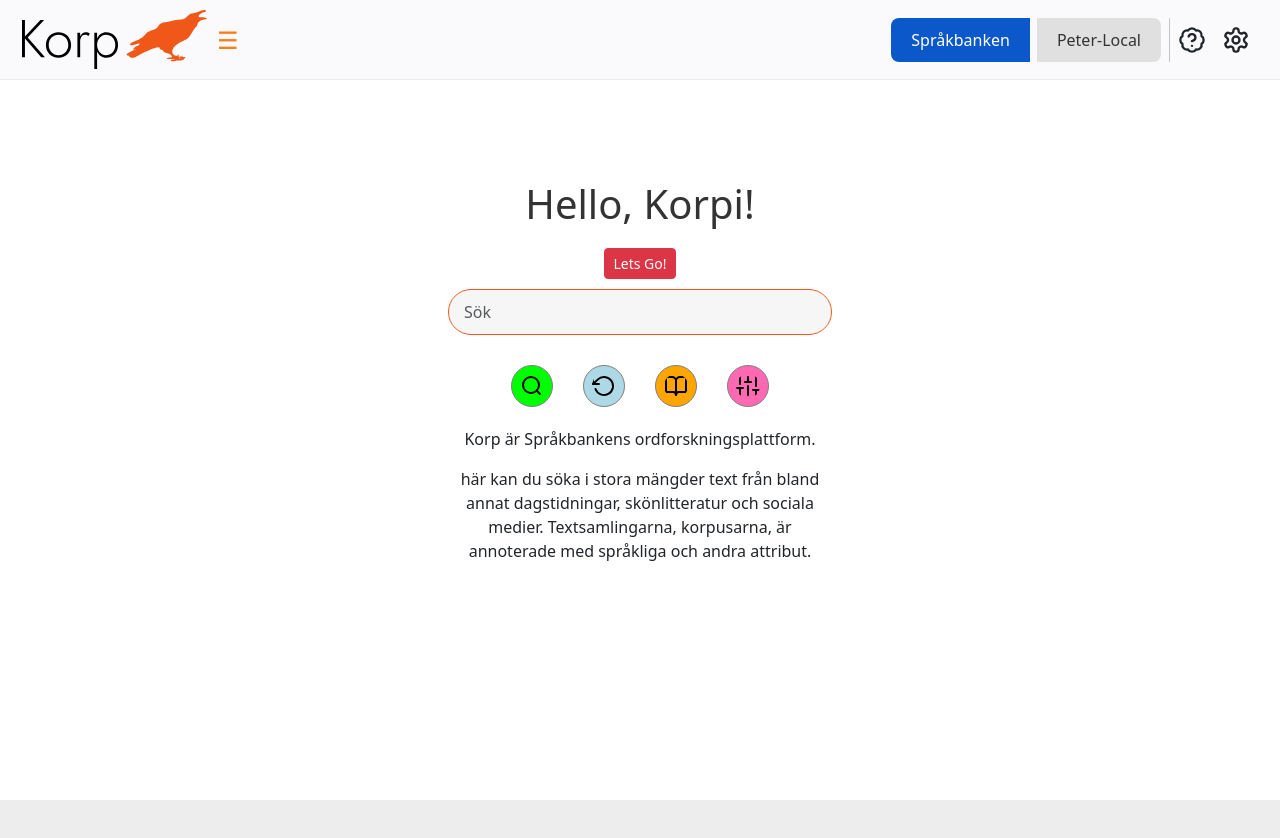
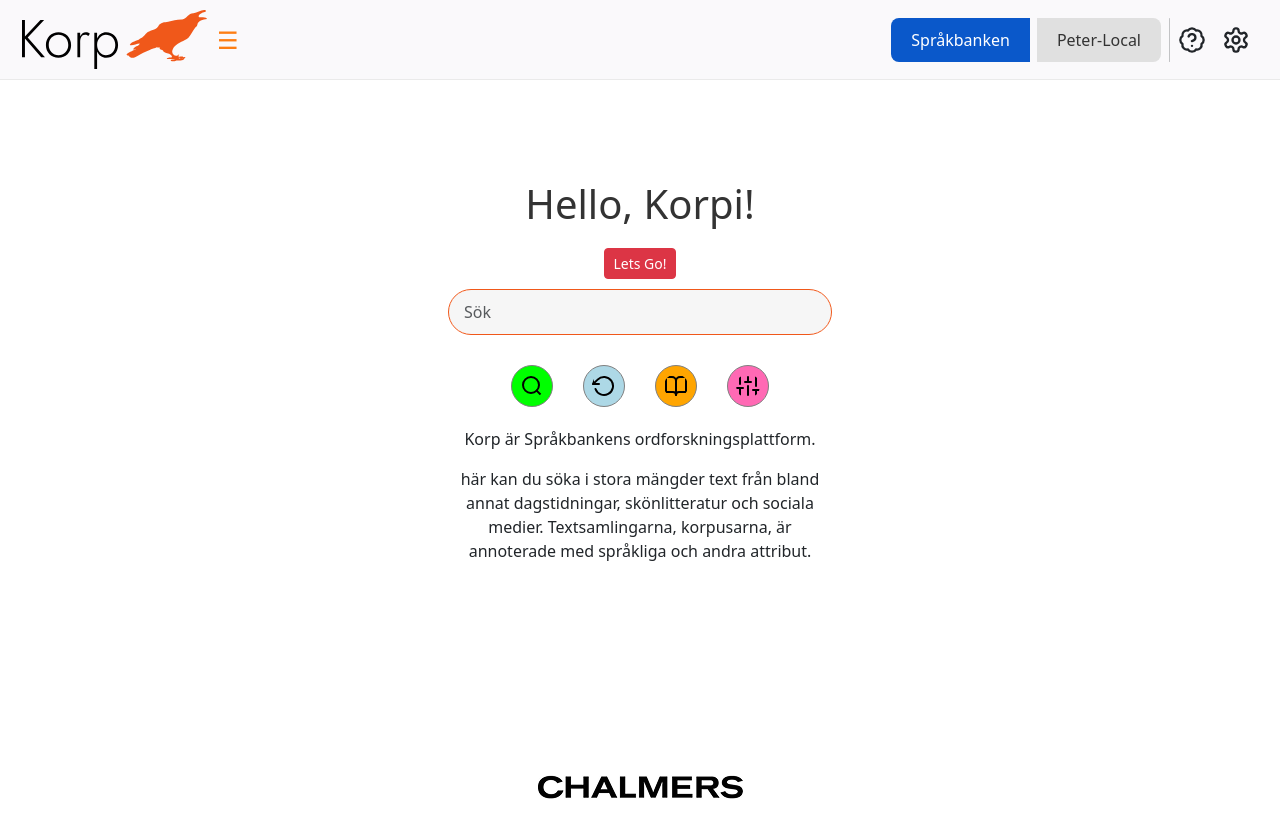
Before and after one commit to spraakbanken/korp-light, a React (Vite) app in the folder frontend/: page / in a window 1280 px wide. Shown: the top 838 px of the page. Before the commit the page ends 800 px from the top, so only its background shows below. Built offline with nearby package versions, Linux system fonts and the light colour scheme.

Commit message:
Add Footer image, also made it work with light- and dark-mode

```diff
--- a/frontend/src/components/Footer/Footer.css
+++ b/frontend/src/components/Footer/Footer.css
@@ -1,4 +1,9 @@
 footer {
     padding-top: 20vh;
+}
 
-}
+.footer-image {
+    max-width: 100%;
+    height: auto;
+    transition: opacity 0.3s ease-in-out;
+  }
--- a/frontend/src/components/Footer/Footer.jsx
+++ b/frontend/src/components/Footer/Footer.jsx
@@ -1,8 +1,19 @@
+import { useContext } from 'react';
+import SettingsContext from '../../services/SettingsContext';
 import './Footer.css';
+
+import ChalmersLogoDark from '../../assets/ChalmersLogoDark.png';
+import ChalmersLogoLight from '../../assets/ChalmersLogoLight.png';
+
+
 const Footer = () => {
+  const { settings } = useContext(SettingsContext);
+
+  const footerImage =  settings.theme === "light" ? ChalmersLogoLight : ChalmersLogoDark;
+
   return (
-    <footer>
-      <h2>CHALMERS</h2>
+    <footer className='footer'>
+      <img src={footerImage} alt='footer' className='footer-image' />
     </footer>
   );
 };
--- a/frontend/src/pages/LandingPage/LandingPage.jsx
+++ b/frontend/src/pages/LandingPage/LandingPage.jsx
@@ -8,6 +8,7 @@ import CorpusDropDown from "../../components/CorpusDropdown/CorpusDropdown.jsx";
 import CircleButton from "../../components/CircleButton/CircleButton.jsx";
 import InfoText from "../../components/InfoText/InfoText.jsx";
 import HistoryPanel from "../../components/HistoryPanel/HistoryPanel.jsx";
+import Footer from "../../components/Footer/Footer.jsx";
 
 //assets
 import corpus_logo from '../../assets/book-open.svg';
@@ -60,6 +61,7 @@ export default function LandingPage() {
             </div>
             {showHistory && <HistoryPanel />}
             <InfoText className="info_text"/>
+            <Footer className="footer"/>
         </div>
     );
 }
```
Also changed, not shown: frontend/src/assets/ChalmersLogoDark.png (added), frontend/src/assets/ChalmersLogoLight.png (added).
